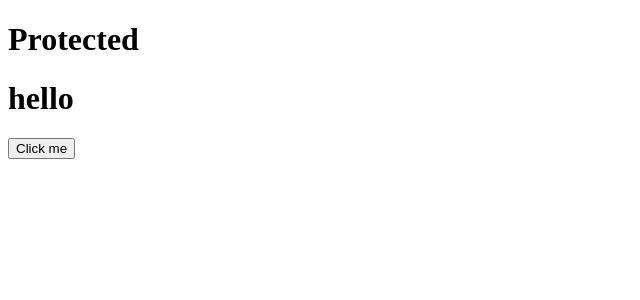
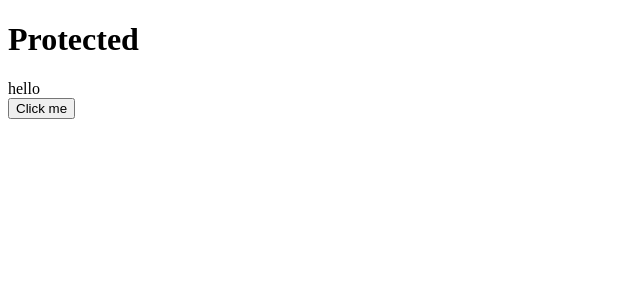
Before and after one commit to bom0320/react-masterclass, a React (Create React App) app: page / in a window 1280 px wide. Shown: the top 300 px of the page, without its empty margins (0-640 px from the left). Built offline with nearby package versions, Linux system fonts and the light colour scheme.

Commit message:
fix: TS Types and React-query installed

```diff
--- a/package.json
+++ b/package.json
@@ -15,7 +15,6 @@
     "react-dom": "^19.1.0",
     "react-scripts": "5.0.1",
     "styled-components": "^6.1.17",
-    "typescript": "^5.8.3",
     "web-vitals": "^2.1.4"
   },
   "scripts": {
@@ -43,6 +42,8 @@
     ]
   },
   "devDependencies": {
-    "@types/styled-components": "^5.1.34"
+    "@types/react-query": "^1.2.8",
+    "@types/styled-components": "^5.1.34",
+    "typescript": "^4.9.5"
   }
 }
--- a/src/App.tsx
+++ b/src/App.tsx
@@ -10,17 +10,18 @@ const H1 = styled.h1`
   color: ${(props) => props.theme.textColor};
 `;
 
-interface TextProps {
+
+interface DummyType {
   text: string,
   active?: boolean,
-};
-function Dummy({ text, active = false }: TextProps) {
-  return <h1>{text}</h1>
-};
+}
+function Dummy({ text, active = false }: DummyType) {
+  return <div>{text}</div>
+}
 
-const onClick = () => {
 
-};
+const onClick = (event: React.MouseEvent<HTMLButtonElement>) => {
+}
 
 function App() {
 
@@ -28,10 +29,7 @@ function App() {
   return <Container>
     <H1>Protected</H1>
     <Dummy text="hello" active></Dummy>
-    <form>
-      <button onClick={onClick}>Click me</button>
-    </form>
-
+    <button onClick={onClick}>Click me</button>
   </Container>
 }
 
```
Also changed, not shown: 1 other file (tests, documents, lock files or other folders).
